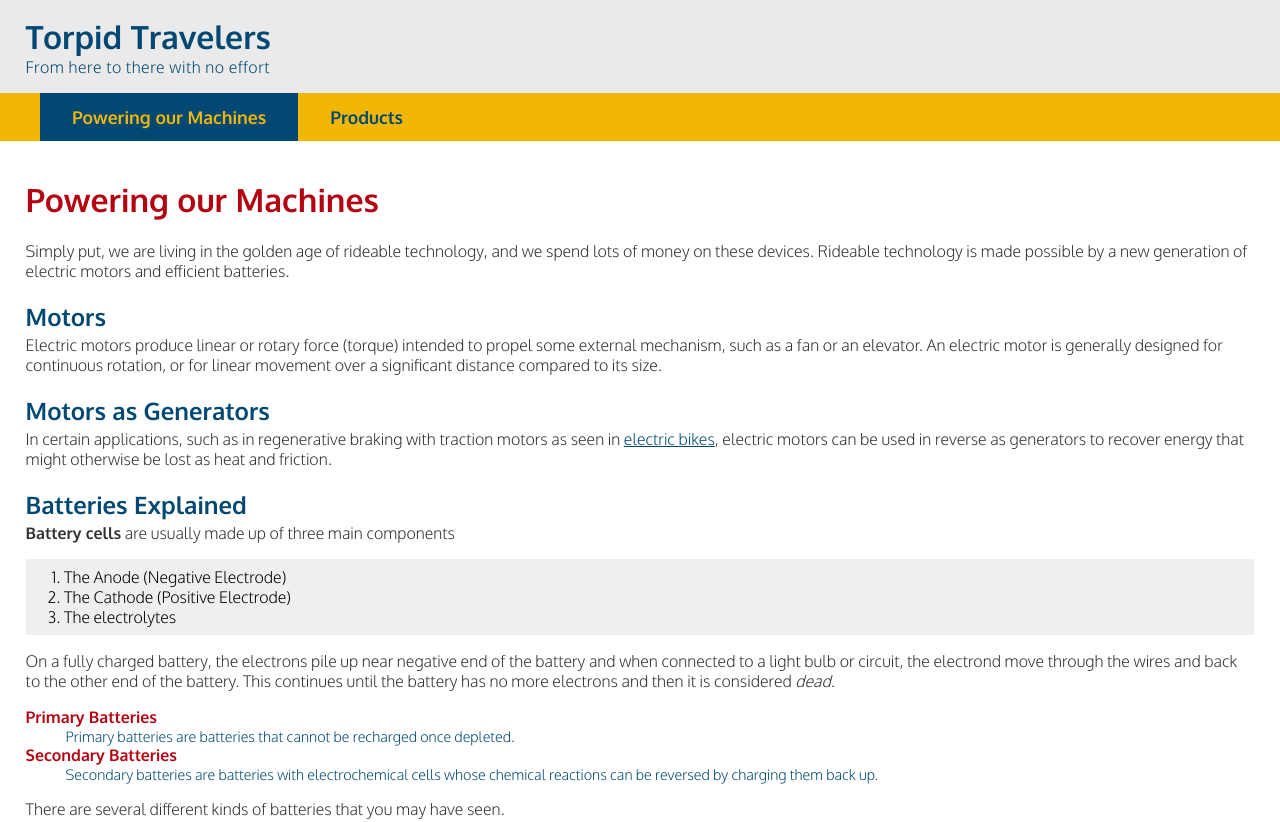
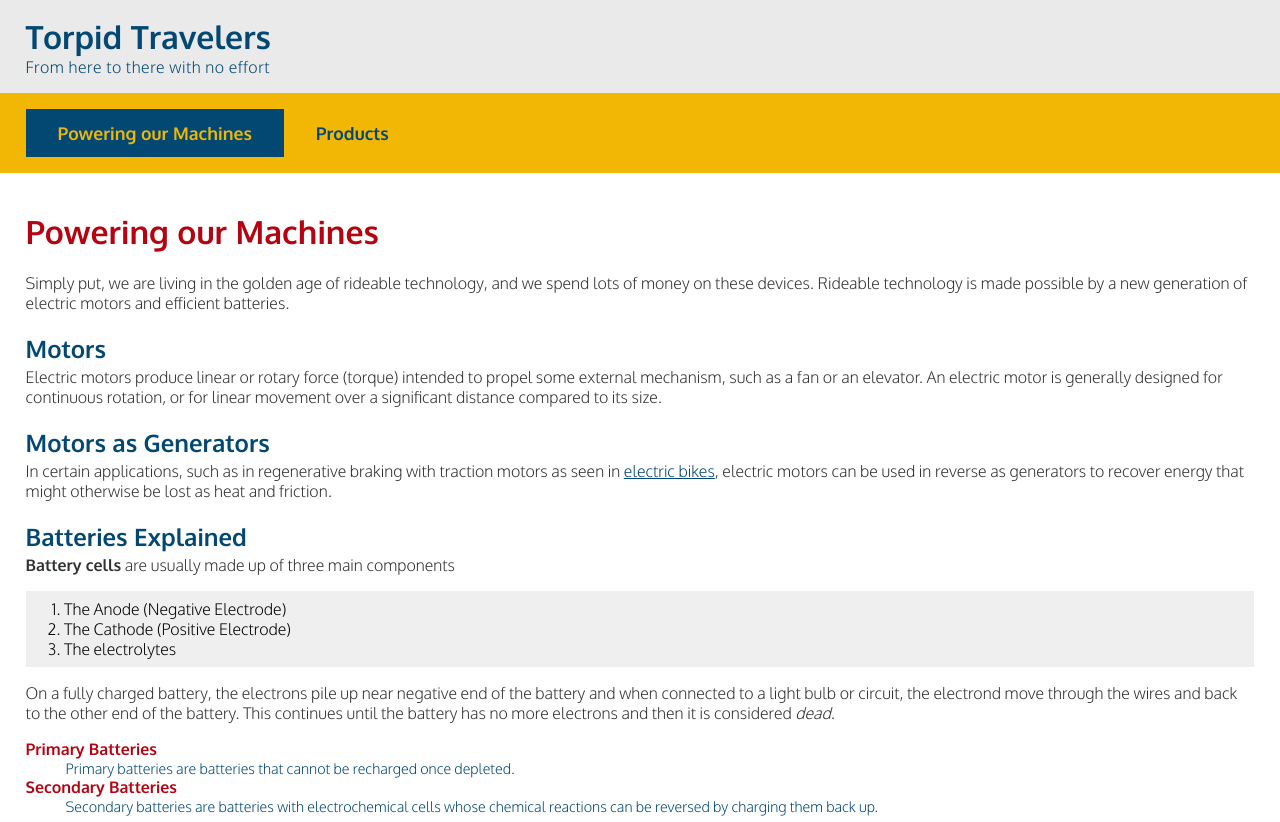
Before and after one commit to ponettleton/dwdd1600, a plain HTML site: page 04follow-along/index.html in a window 1280 px wide. Shown: the top 822 px of the page. Drawn offline with Linux system fonts and the light colour scheme.

Commit message:
Update traveler.css

```diff
--- a/04follow-along/traveler.css
+++ b/04follow-along/traveler.css
@@ -28,7 +28,7 @@ nav {
 }
 nav ul {
     list-style-type: none;
-    padding: 1 2vw;
+    padding: 1rem 2vw;
     margin: 0;
     display: flex;
 }
```
